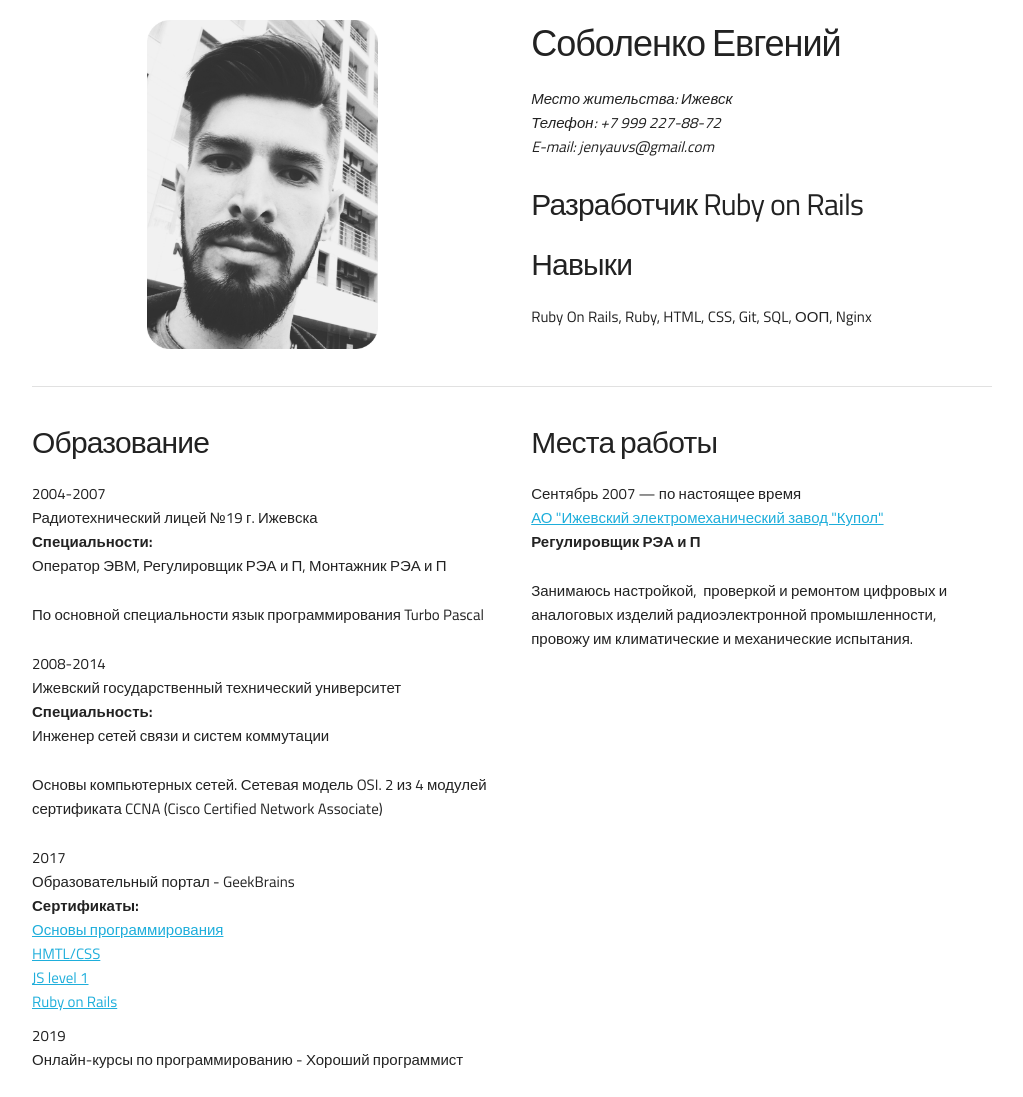
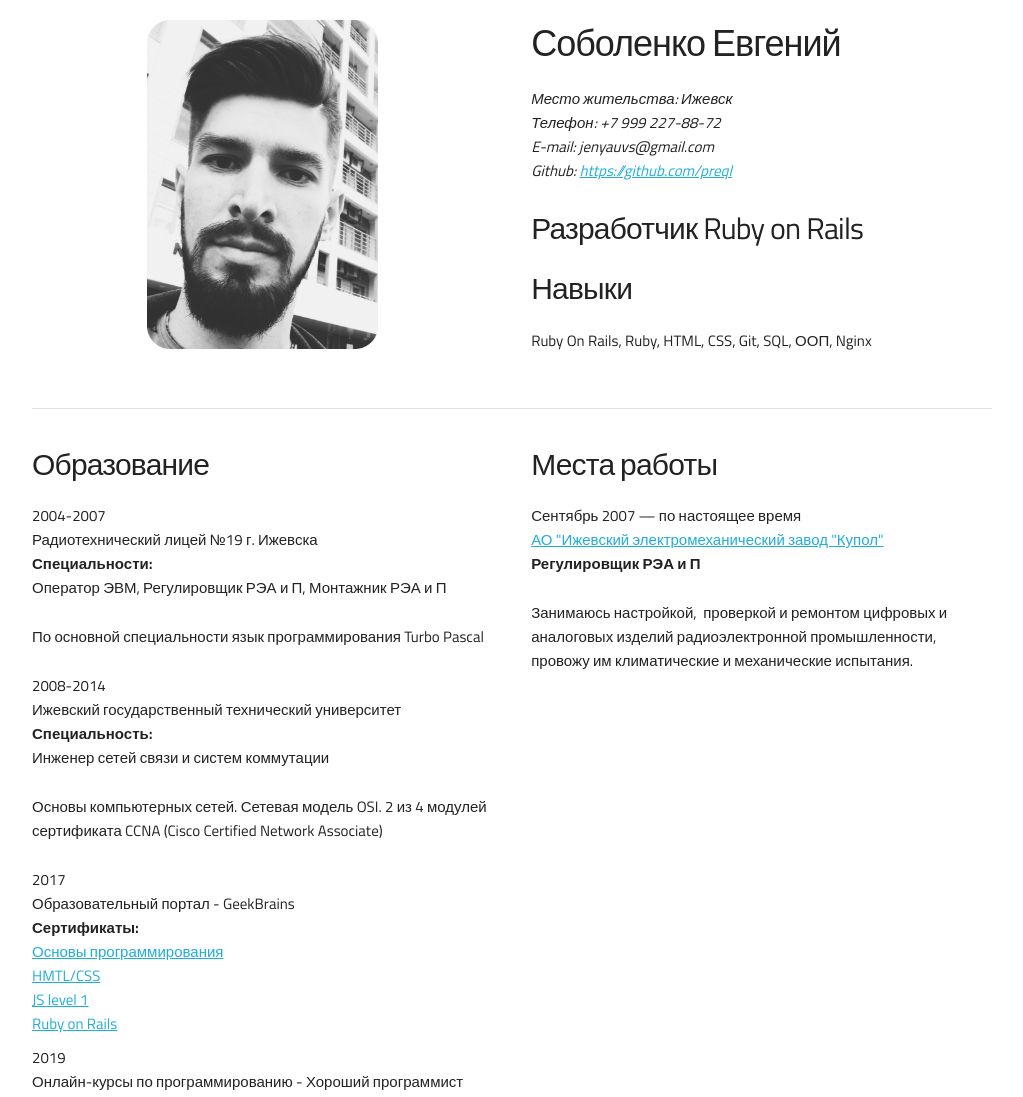
Before and after one commit to preql/cv, a plain HTML site: page index.html in a window 1280 px wide. Shown: the whole page, without its empty margins (128-1151 px from the left). Drawn offline with Linux system fonts and the light colour scheme.

Commit message:
add link to github

```diff
--- a/index.html
+++ b/index.html
@@ -21,7 +21,9 @@
       <h3>Соболенко Евгений</h3>
       <p><i>Место жительства: Ижевск<br>
         Телефон: +7 999 227-88-72<br>
-        E-mail: jenyauvs@gmail.com</i></p>
+        E-mail: jenyauvs@gmail.com<br>
+        Github: <a href="https://github.com/preql">https://github.com/preql</a>
+      </i></p>
       <h4>Разработчик Ruby on Rails</h4>
       <h4>Навыки</h4>
       <p>Ruby On Rails,
```
